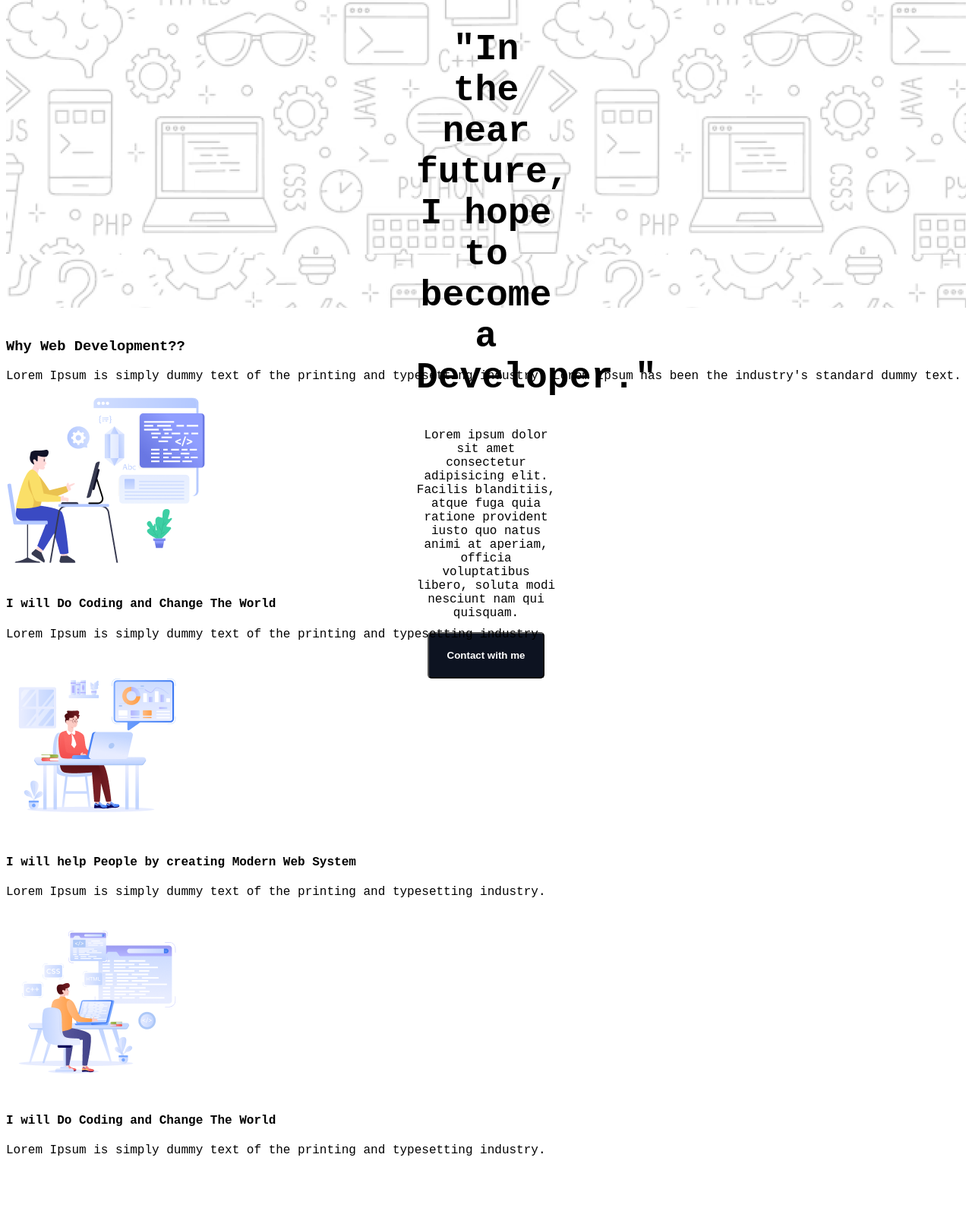
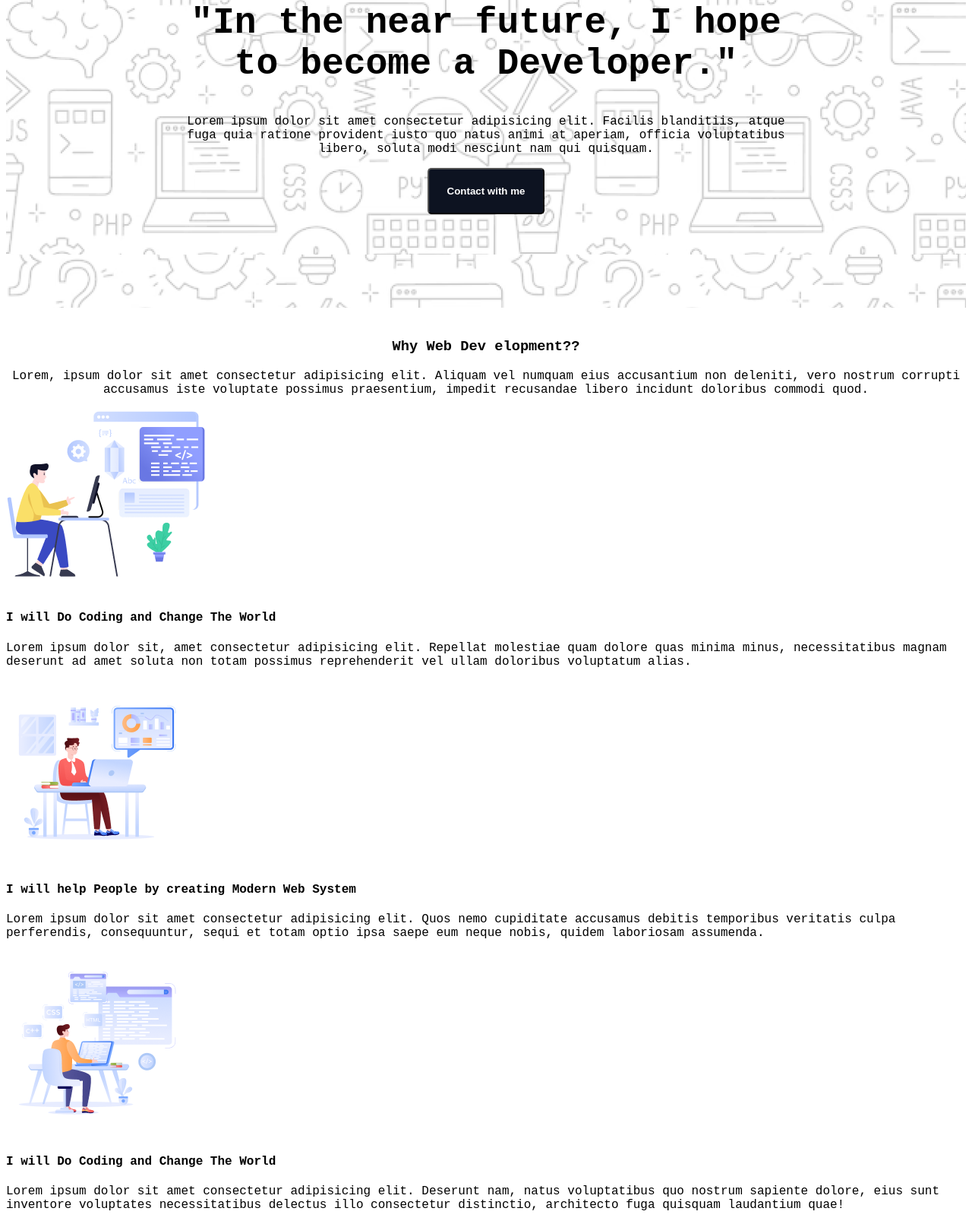
Before and after one commit to zaynal613/Assainment-1, a plain HTML site: page index.html in a window 1280 px wide. Shown: the part 460-2071 px from the top of the page at 76% size. Before the commit the page ends 1999 px from the top, so only its background shows below. Drawn offline with Linux system fonts and the light colour scheme; a web font is replaced by a local one.

Commit message:
all tags & codes

```diff
--- a/index.html
+++ b/index.html
@@ -28,27 +28,28 @@
     </div>
    </header>
    <main>
-        <section class="title">
-            <h3 class="section-title">Why Web Development?? </h3>
-            <p class="section-description">Lorem Ipsum is simply dummy text of the printing and typesetting industry. Lorem Ipsum has been the industry's standard dummy text.</p>
-            <div class="skill-container">
-                <div class="skill">
+     <section>
+        <section class="skills">
+            <h3 class="section-title text-align">Why Web Dev elopment??</h3>
+            <p class="section-decription text-align">
+                Lorem, ipsum dolor sit amet consectetur adipisicing elit. Aliquam vel numquam eius accusantium non deleniti, vero nostrum corrupti accusamus iste voluptate possimus praesentium, impedit recusandae libero incidunt doloribus commodi quod.
+            </p>
+        </section>
+        <skill>
             <img src="assets/Layer_1.png" alt="">
             <h4 class="skill-title">I will Do Coding and Change The World</h4>
-                    <p class="skill-description">Lorem Ipsum is simply dummy text of the printing and typesetting industry</p>
-                </div>
-                <div class="skill">
+            <p class="skill-description">Lorem ipsum dolor sit, amet consectetur adipisicing elit. Repellat molestiae quam dolore quas minima minus, necessitatibus magnam deserunt ad amet soluta non totam possimus reprehenderit vel ullam doloribus voluptatum alias.</p>
+        </skill>
+        <skill>
             <img src="assets/Group 3.png" alt="">
             <h4 class="skill-title">I will help People by creating Modern Web System</h4>
-                    <p class="skill-description">Lorem Ipsum is simply dummy text of the printing and typesetting industry.</p>
-                </div>
-                <div class="skill">
+            <p class="skill-description">Lorem ipsum dolor sit amet consectetur adipisicing elit. Quos nemo cupiditate accusamus debitis temporibus veritatis culpa perferendis, consequuntur, sequi et totam optio ipsa saepe eum neque nobis, quidem laboriosam assumenda.</p>
+        </skill>
+        <skill>
             <img src="assets/Group 4.png" alt="">
             <h4 class="skill-title">I will Do Coding and Change The World</h4>
-                    <p class="skill-description">Lorem Ipsum is simply dummy text of the printing and typesetting industry.</p>
-                </div>
-            </div>
-
+            <p class="skill-description">Lorem ipsum dolor sit amet consectetur adipisicing elit. Deserunt nam, natus voluptatibus quo nostrum sapiente dolore, eius sunt inventore voluptates necessitatibus delectus illo consectetur distinctio, architecto fuga quisquam laudantium quae!</p>
+        </skill>
      </section>
    </main>
    <footer>
--- a/styles/style.css
+++ b/styles/style.css
@@ -28,6 +28,9 @@ nav ul li{
     font color: #0D1321;
     padding: 17px 24px;
 }
+.text-align{
+    text-align: center;
+}
 /* header styles */
 .header{
     background-image: url('../assets/Hero-bg.png');
@@ -42,7 +45,7 @@ nav ul li{
 .banner-title{
    font-weight: 800;
    font-size: 48px;
-   text-align: center;
+   text-align: auto;
 }
 .banner-description{
     font-weight: 400;
@@ -51,8 +54,6 @@ nav ul li{
 }
 .banner-section-container{
     text-align: center;
-    margin: 100px;
-    padding: 35px 220px;
     margin-top: 0;
 }
 .btn-secondary{
@@ -62,11 +63,16 @@ nav ul li{
     padding: 21px 24px;
     border-radius: 5px;
 
-/* section styles */
-main{
-    display: flex;
+/* skills styles*/
+.section-title{
+    font-weight: 800;
+    font-size: 48px;
+    text-align: center;
+ }
+.section-decription{
+    font-weight: 400;
+    font-size: 16px;
+    text-align: center;
+section h3{
+    font-weight: 800;
 }
-.skill-container{
-    display: flex;
-    justify-content: space-around;
-}
```
Lines whose indentation alone changed are shown as unchanged.
